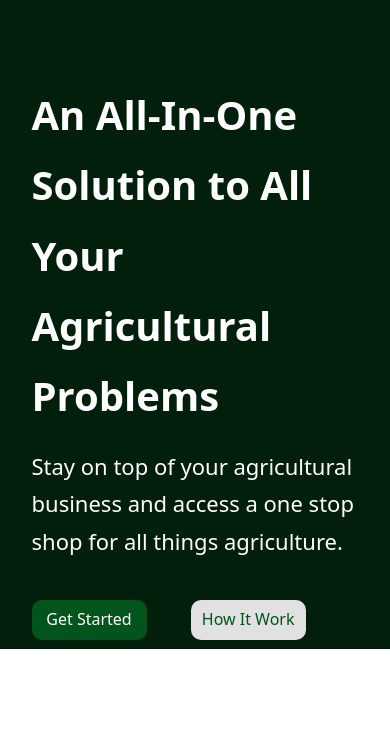
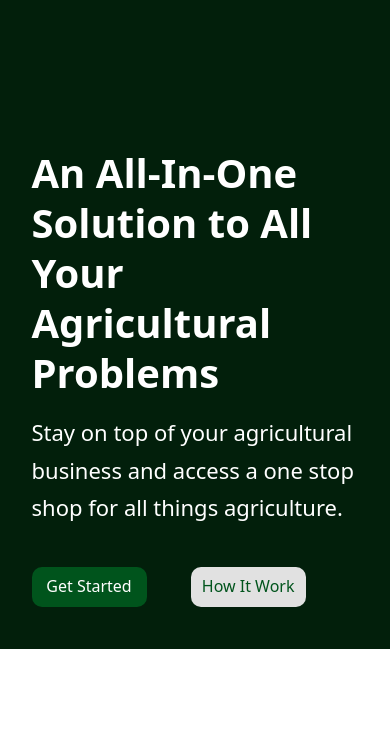
Before and after one commit to MuhammadShameel/agric-360-landing-page, a website: page index.html in a window 390 px wide. Shown: the part 115-844 px from the top of the page. Drawn offline with nearby package versions, Linux system fonts and the light colour scheme.

Commit message:
hero section has been fixed

```diff
--- a/css/index.css
+++ b/css/index.css
@@ -39,7 +39,7 @@
   width: 100%;
   height: 658px;
   background-color: #021f0b;
-  padding: 89px 0px 113px 0px;
+  padding: 157px 0px 113px 0px;
 }
 .horizontal_tab {
   width: 367px;
--- a/css/media.css
+++ b/css/media.css
@@ -1,5 +1,5 @@
 /* // X-Small devices (portrait phones, less than 576px) */
-@media (min-width: 300px) and (max-width: 575.98px) {
+@media (min-width: 280px) and (max-width: 575.98px) {
   .show-xs {
     display: block;
   }
@@ -210,6 +210,7 @@
     color: #ffffff;
     font-weight: 700 !important;
     font-size: 40px !important;
+    line-height: 50px !important;
   }
   .hero_section_para {
     margin: 16px 0px 0px 0px;
```
